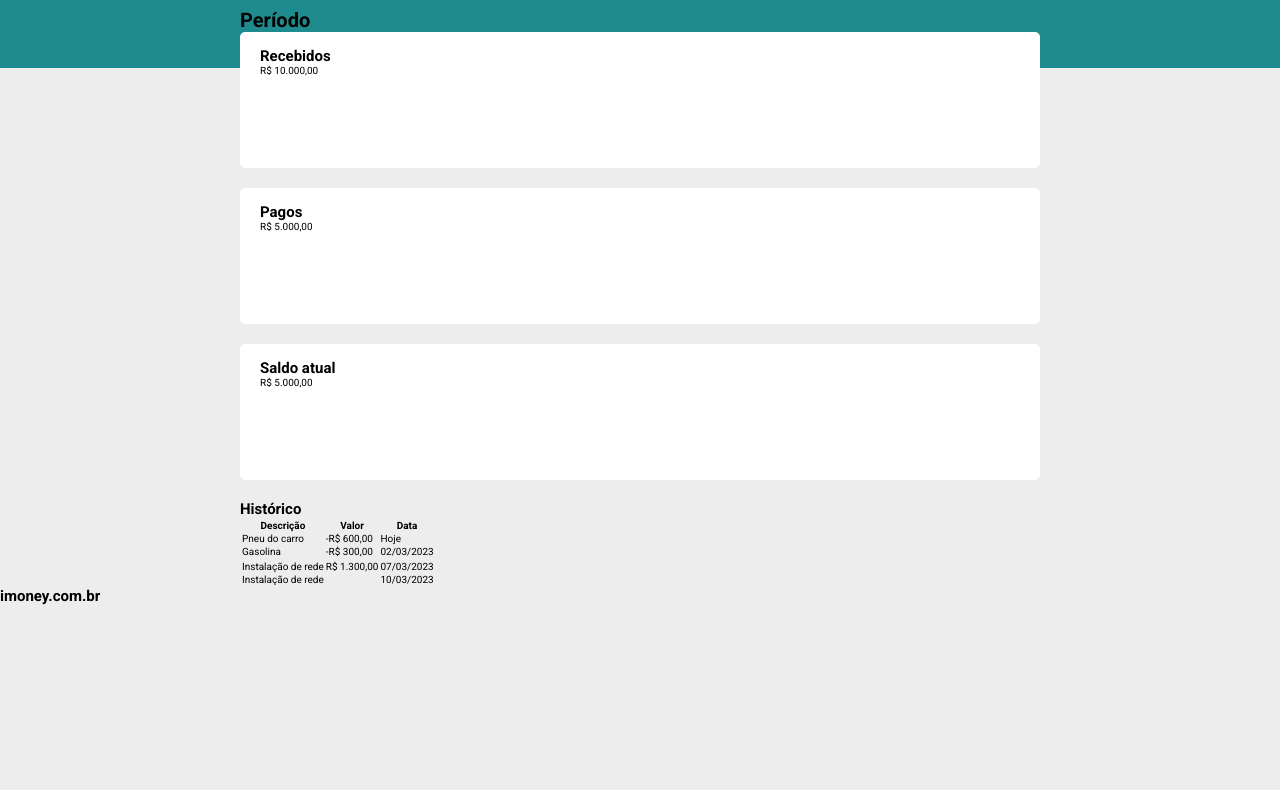
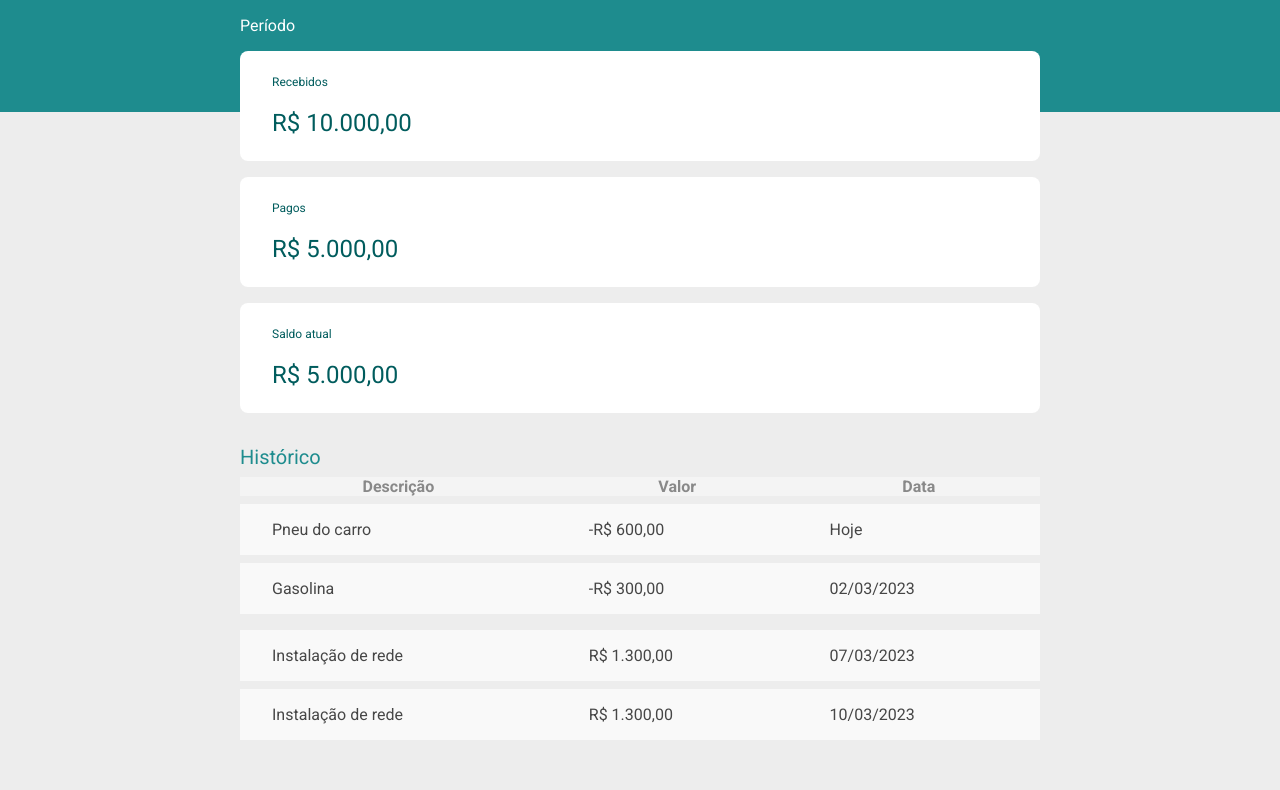
Before and after one commit to lipeeemendes/basic-css, a plain HTML site: page index.html in a window 1280 px wide. Shown: the part 105-895 px from the top of the page. Before the commit the page ends 800 px from the top, so only its background shows below. Drawn offline with Linux system fonts and the light colour scheme.

Commit message:
css aplicado

```diff
--- a/index.html
+++ b/index.html
@@ -74,7 +74,7 @@
 
           <tr>
             <td>Instalação de rede</td>
-            <td><span class="grenn-value" R$ 1.300,00</span></td>
+            <td><span class="grenn-value"> R$ 1.300,00</span></td>
             <td>10/03/2023</td>
           </tr>
 
--- a/style.css
+++ b/style.css
@@ -4,8 +4,10 @@
   box-sizing: border-box;
 }
 
-html{
-  font-size: 0.625rem;
+:root{
+--primary-color:#1e8c8e;
+--secondary-color:#005c5d;
+--red:#f23232;
 }
 
 body{
@@ -14,10 +16,10 @@ body{
 }
 
 header{
-  background: #1e8c8e;
+  background: var(--primary-color);
   color: white;
   text-align: center;
-  padding: 1.6rem 0rem 10rem;
+  padding: 2rem 0rem 8rem;
 
 }
 
@@ -32,7 +34,9 @@ h1{
 }
 
 .periodo{
-  font-size: 2rem;
+  font-size: 1rem;
+  font-weight: 400;
+  color: white;
 }
 
 .container{
@@ -42,14 +46,73 @@ h1{
 }
 
 .card{
-  width: 800px;
-  height: 136px;
   background: white;
   padding: 1.5rem 2rem;
-  margin-bottom: 2rem;
+  margin-bottom: 1rem;
   border-radius: 0.50rem;
+  margin-top: 1rem;
+}
+
+.card h2{
+  font-size: 0.75rem;
+  font-weight: 400;
+  color: var(--secondary-color);
+}
+
+.card p{
+  margin-top: 1.25rem;
+  color: var(--secondary-color);
+  font-size: 1.50rem;
 }
 
 .balance{
   padding: 0rem;
 }
+
+.transitions{
+  margin-top: 2rem;
+}
+
+.transitions h2{
+  font-weight: 400;
+  color: var(--primary-color);
+  font-size: 1.25rem;
+}
+
+.data-table{
+  border-spacing: 0 0.5rem;
+  width: 100%;
+}
+
+table td{
+  background: white;
+  padding: 1rem 2rem;
+  font-weight: normal;
+  font-size: 1rem;
+}
+
+
+table tr{
+  opacity: 0.7;
+}
+
+table tr:hover{
+  opacity:1;
+}
+
+table th{
+  background: white;
+  opacity: 0.6;
+}
+
+footer{
+  text-align: center;
+  padding: 3rem;
+  background: var(--primary-color);
+  color: white;
+  margin-top: 3rem;
+}
+
+footer h2{
+  font-weight: 400;
+}
```
